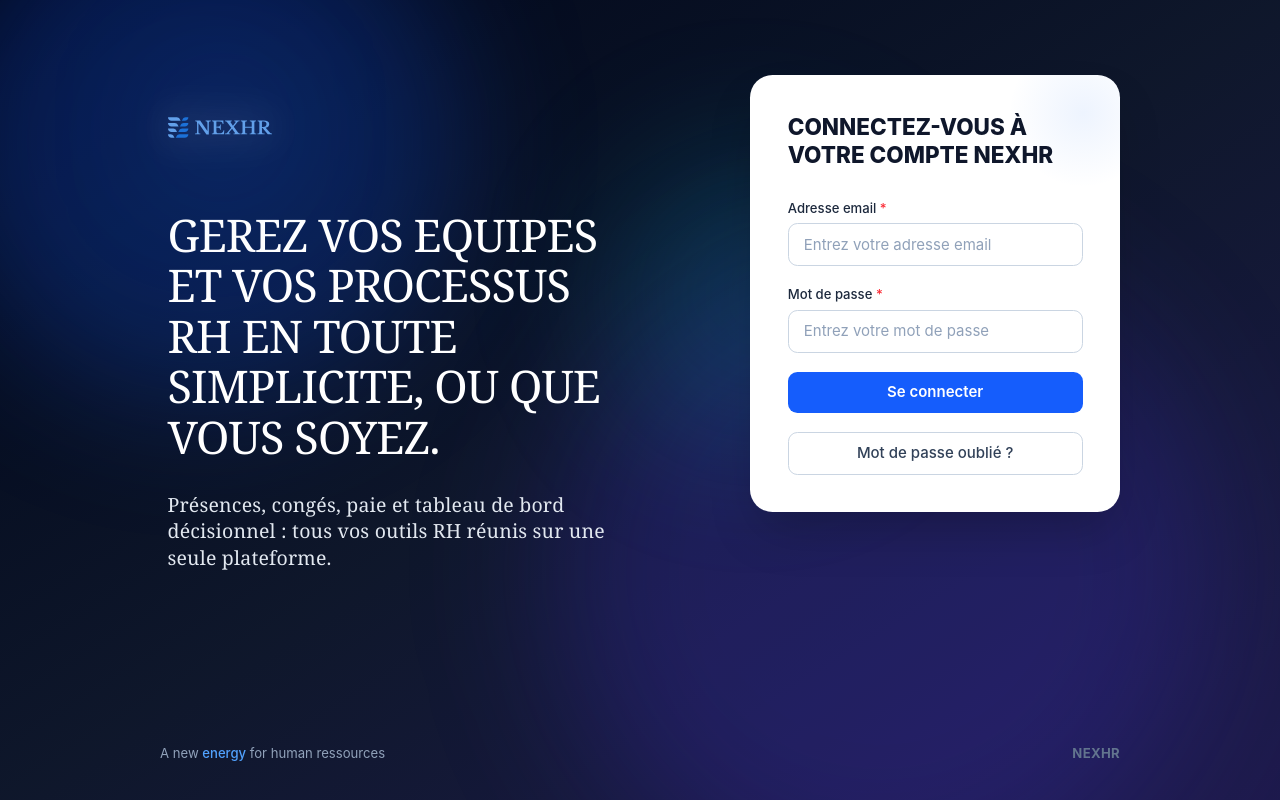
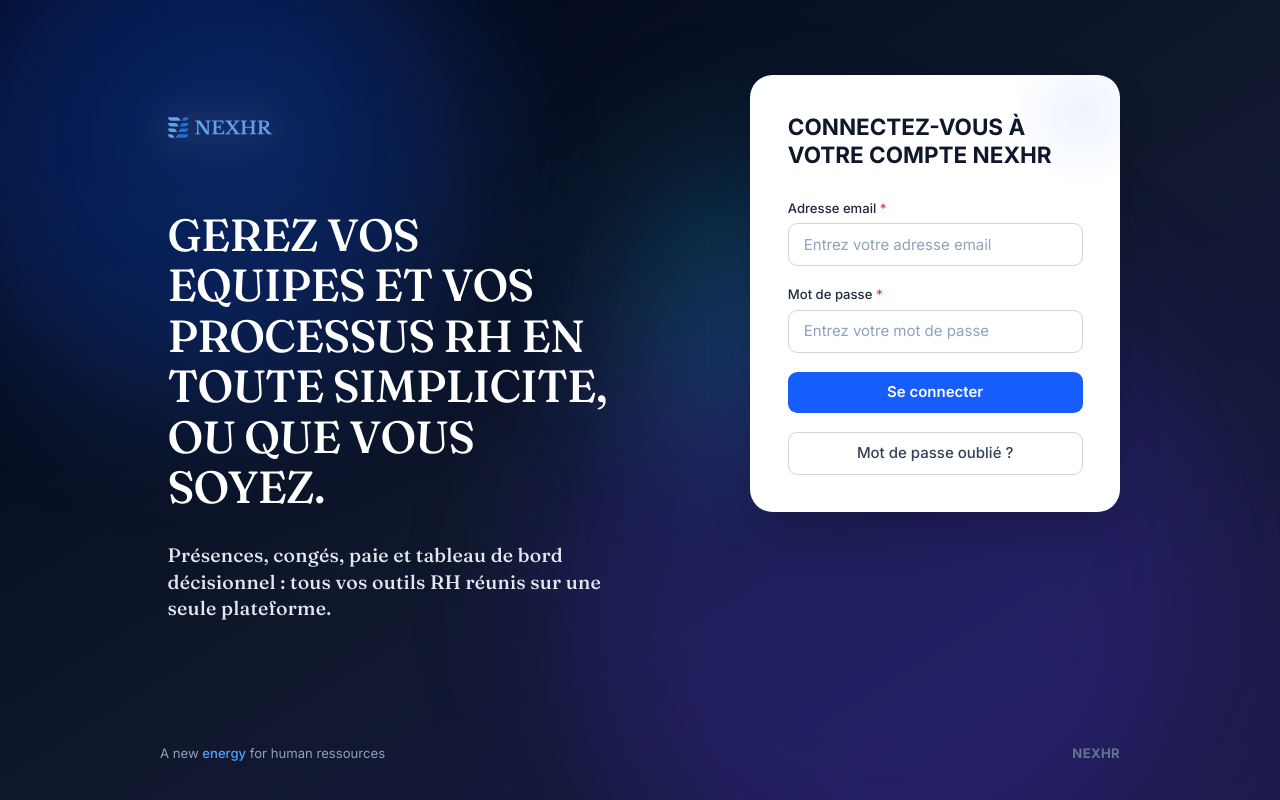
Before and after one commit to Raven7105/NexHR, a React (Vite) app in the folder frontend/: page /login in a window 1280 px wide. Built offline with nearby package versions, Linux system fonts and the light colour scheme.

Commit message:
fix: correct shadcn ui file placement and CSS import order

```diff
--- a/frontend/src/index.css
+++ b/frontend/src/index.css
@@ -1,5 +1,5 @@
+@import url('https://fonts.googleapis.com/css2?family=Inter:ital,opsz,wght@0,14..32,300..700;1,14..32,300..700&family=Fraunces:ital,opsz,wght@0,9..144,300..700;1,9..144,300..700&family=JetBrains+Mono:wght@400;500&display=swap');
 @import "tailwindcss";
-@import url('https://fonts.googleapis.com/css2?family=Inter:ital,opsz,wght@0,14..32,300..700;1,14..32,300..700&family=Fraunces:ital,opsz,wght@0,9..144,300..700;1,9..144,300..700&family=JetBrains+Mono:wght@400;500&display=swap');
 @import "tw-animate-css";
 @import "shadcn/tailwind.css";
 
```
Also changed, not shown: frontend/src/components/ui/button.tsx (renamed from frontend/@/components/ui/button.tsx), frontend/src/lib/utils.ts (renamed from frontend/@/lib/utils.ts).
